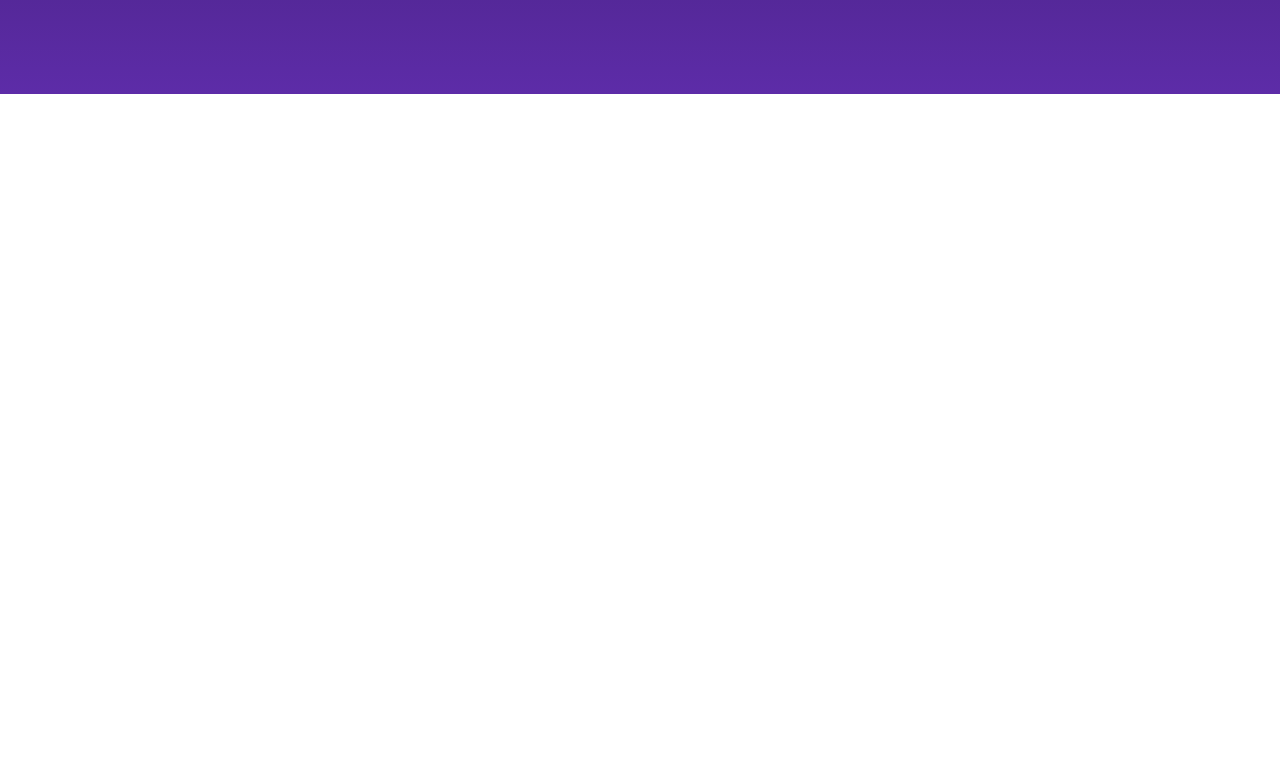
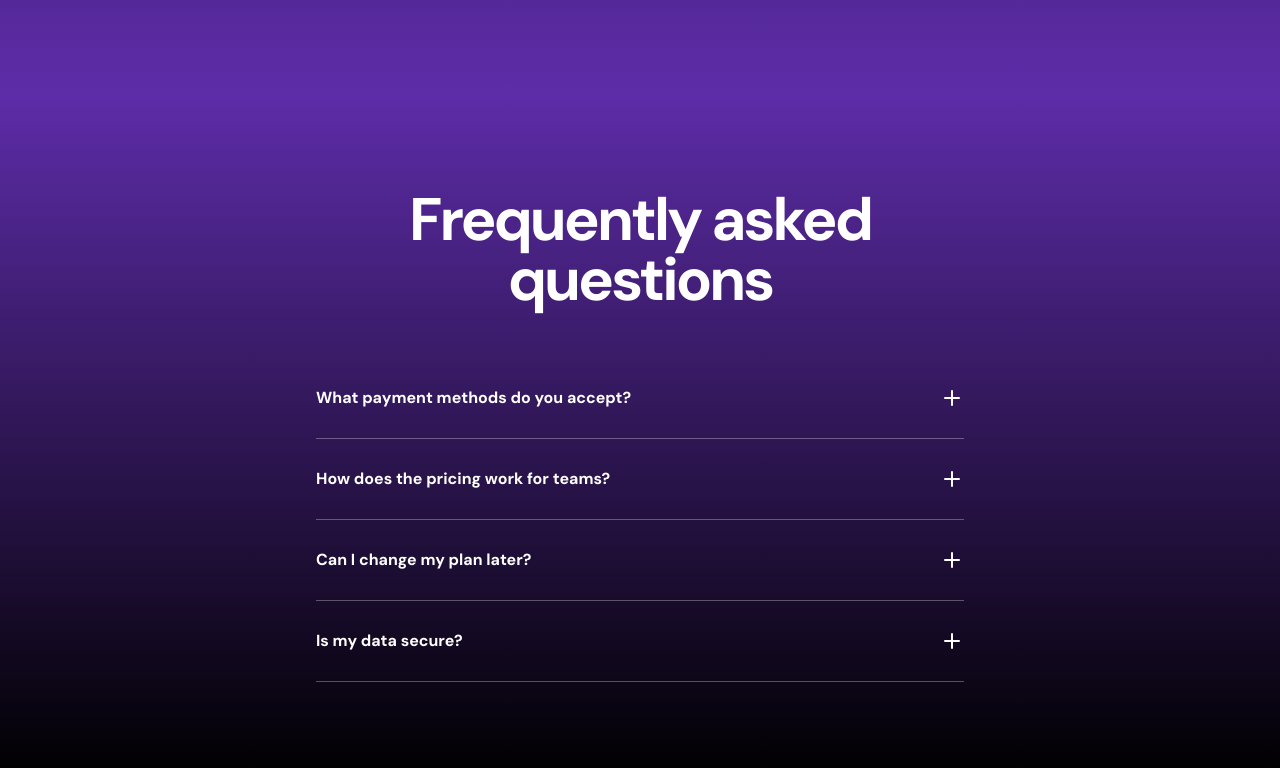
Before and after one commit to GITGARDS/tnext-saaswebsite-landingpage, a Next.js app: page / in a window 1280 px wide. Shown: the part 2840-3608 px from the top of the page. Before the commit the page ends 2934 px from the top, so only its background shows below. Built offline with nearby package versions, Linux system fonts and the light colour scheme.

Commit message:
feat: FAQs

```diff
--- a/src/app/page.tsx
+++ b/src/app/page.tsx
@@ -1,4 +1,5 @@
 import { Banner } from "@/components/Banner";
+import { FAQs } from "@/components/FAQs";
 import { Features } from "@/components/Features";
 import { Hero } from "@/components/Hero";
 import { LogoTicker } from "@/components/LogoTicker";
@@ -14,8 +15,8 @@
       <LogoTicker />
       <Features />
       <ProductShowcase />
+      <FAQs />
       {/* <hr />
-      <FAQs />
       <CallToAction />
       <Footer /> */}
     </>
--- a/src/components/FAQs.tsx
+++ b/src/components/FAQs.tsx
@@ -1,3 +1,9 @@
+"use client";
+import clsx from "clsx";
+import { useState } from "react";
+import MinusIcon from "../assets/icons/minus.svg";
+import PlusIcon from "../assets/icons/plus.svg";
+
 const items = [
   {
     question: "What payment methods do you accept?",
@@ -23,8 +29,52 @@
 
 export const FAQs = () => {
   return (
-    <>
-      <div>{JSON.stringify(items, null, 4)}</div>
-    </>
+    <div
+      className="bg-black text-white
+      bg-gradient-to-b from-[#5D2CA8] to-black
+      py-[72px] sm:py-24
+      "
+    >
+      <div className="container">
+        <h2 className="text-center text-5xl sm:text-6xl sm:max-w-[648px] mx-auto font-bold tracking-tighter">
+          Frequently asked questions
+        </h2>
+        <div className="mt-12 max-w-[648px] mx-auto">
+          {items.map(({ question, answer }) => (
+            <AccordionItem key={question} question={question} answer={answer} />
+          ))}
+        </div>
+      </div>
+    </div>
   );
 };
+
+const AccordionItem = ({
+  question,
+  answer,
+}: {
+  question: string;
+  answer: string;
+}) => {
+  const [isOpen, setIsOpen] = useState(false);
+  return (
+    <div
+      key={question}
+      className="py-7 border-b border-white/30 cursor-pointer select-none"
+      onClick={() => setIsOpen(!isOpen)}
+    >
+      <div className="flex items-center">
+        <span className="flex-1 ltext-lg font-bold">{question}</span>
+        {isOpen ? <MinusIcon /> : <PlusIcon />}
+      </div>
+      <div
+        className={clsx("mt-4 cursor-default", {
+          hidden: !isOpen,
+          "": isOpen === true,
+        })}
+      >
+        {answer}
+      </div>
+    </div>
+  );
+};
```
